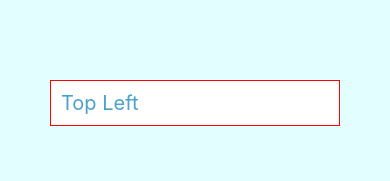
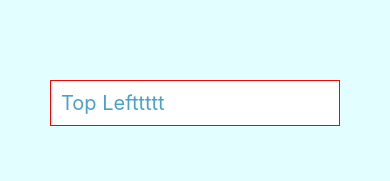
Before and after one commit to traanfnhaatjminh/MMA_PROJECT, a React Native app: screen / in a window 390 px wide. Shown: the top 181 px of the page. Built offline with nearby package versions, Linux system fonts and the light colour scheme.

Commit message:
update
update

```diff
--- a/App.js
+++ b/App.js
@@ -6,7 +6,7 @@ export default function App() {
     <View style={styles.container}>
       <View style={styles.containerTop}>
         <View style={styles.top}>
-          <Text style={styles.text}>Top Left</Text>
+          <Text style={styles.text}>Top Lefttttt</Text>
         </View>
       </View>
       <View style={styles.containerCenter}>
```
